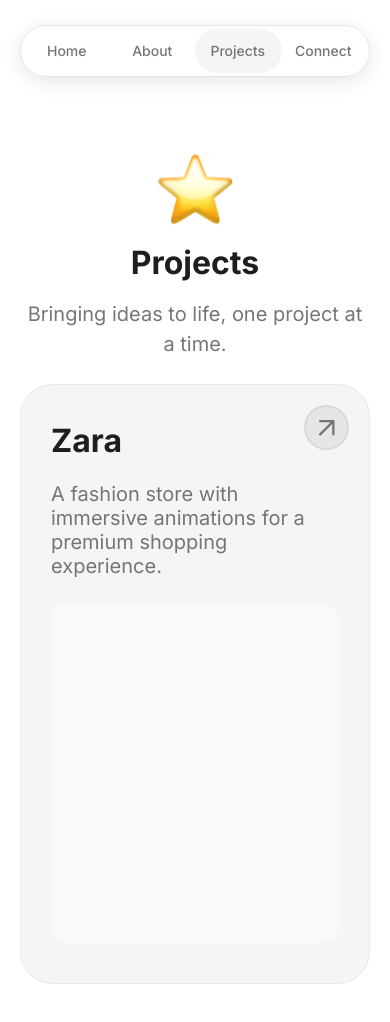
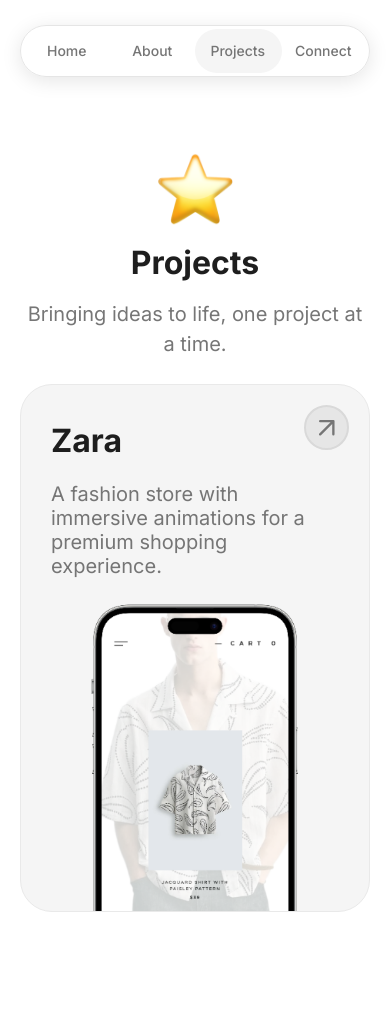
Before and after one commit to sadykzhanovsaid/portfolio, a React (Vite) app: page /projects in a window 390 px wide. Shown: the top 1022 px of the page. After the commit the page ends 962 px from the top, so only its background shows below. Built offline with nearby package versions, Linux system fonts and the light colour scheme.

Commit message:
add mobile images card component

```diff
--- a/src/pages/project/Project.jsx
+++ b/src/pages/project/Project.jsx
@@ -28,6 +28,7 @@
                 stacksImage={project.stacksImage}
             />
             <Context
+                title={project.title}
                 context={project.context}
                 projectImages={project.projectImages}
                 typeInterior={project.typeInterior}
--- a/src/pages/project/context/Context.jsx
+++ b/src/pages/project/context/Context.jsx
@@ -1,7 +1,7 @@
 import React from "react"
 import "./Context.css"
 
-function Context({context, projectImages, typeInterior}) {
+function Context({title, context, projectImages, typeInterior}) {
     return (
         <section className="context">
             <div className="container">
@@ -11,13 +11,13 @@
                     {typeInterior === "desktop" || typeInterior === "full" ?
                         <>
                             <div className="context__image-desktop">
-                                <img src={`/screens/zara/${projectImages[0]}.webp`} alt="project image"/>
+                                <img src={`/screens/${title.toLowerCase()}/${projectImages[0]}.webp`} alt="project image"/>
                             </div>
 
                             <p className="context__title">{context[1]}</p>
 
                             <div className="context__image-desktop">
-                                <img src={`/screens/zara/${projectImages[1]}.webp`} alt="project image"/>
+                                <img src={`/screens/${title.toLowerCase()}/${projectImages[1]}.webp`} alt="project image"/>
                             </div>
                         </> : null
                     }
@@ -28,11 +28,11 @@
                         <>
                             <div className="context__images-mobile">
                                 <div className="context__image-mobile">
-                                    <img src={`/screens/zara/${projectImages[typeInterior === "mobile" ? 0 : 2]}.webp`} alt="project image"/>
+                                    <img src={`/screens/${title.toLowerCase()}/${projectImages[typeInterior === "mobile" ? 0 : 2]}.webp`} alt="project image"/>
                                 </div>
 
                                 <div className="context__image-mobile">
-                                    <img src={`/screens/zara/${projectImages[typeInterior === "mobile" ? 1 : 3]}.webp`} alt="project image"/>
+                                    <img src={`/screens/${title.toLowerCase()}/${projectImages[typeInterior === "mobile" ? 1 : 3]}.webp`} alt="project image"/>
                                 </div>
                             </div>
                         </> : null
--- a/src/pages/projects/card/Card.css
+++ b/src/pages/projects/card/Card.css
@@ -12,6 +12,10 @@
     border-radius: 32px;
 
     cursor: pointer;
+
+    &.mobile {
+        padding-bottom: 0;
+    }
 }
 
 .card__title {
@@ -28,10 +32,9 @@
     color: #757575;
 }
 
-.card__image {
+.card__image.mobile {
+    max-width: 210px;
     width: 100%;
-    height: 340px;
 
-    border-radius: 18px;
-    background-color: #f9f9f9;
+    align-self: center;
 }
--- a/src/pages/projects/card/Card.jsx
+++ b/src/pages/projects/card/Card.jsx
@@ -4,17 +4,19 @@
 
 import Link from "../../../components/link/Link.jsx"
 
-function Card({title, description}) {
+function Card({title, description, projectImage, typeAppearance}) {
     return (
         <NavLink to={`/projects/${title.toLowerCase()}`}>
-            <div className="card">
+            <div className={`card ${typeAppearance}`}>
                 <Link/>
 
                 <p className="card__title">{title}</p>
 
                 <p className="card__description">{description}</p>
 
-                <div className="card__image"></div>
+                {/*<div className={`card__image ${typeAppearance}`}>*/}
+                    <img className={`card__image ${typeAppearance}`} src={`/screens/${title.toLowerCase()}/${projectImage}.webp`} alt={title}/>
+                {/*</div>*/}
             </div>
         </NavLink>
     );
--- a/src/pages/projects/cards/Cards.jsx
+++ b/src/pages/projects/cards/Cards.jsx
@@ -15,6 +15,8 @@
                             key={project.title}
                             title={project.title}
                             description={project.description}
+                            projectImage={project.projectImage}
+                            typeAppearance={project.typeAppearance}
                         />
                     })}
                 </div>
```
Also changed, not shown: projects.jsx (+2 -1 lines), public/screens/zara/5.webp (added).
